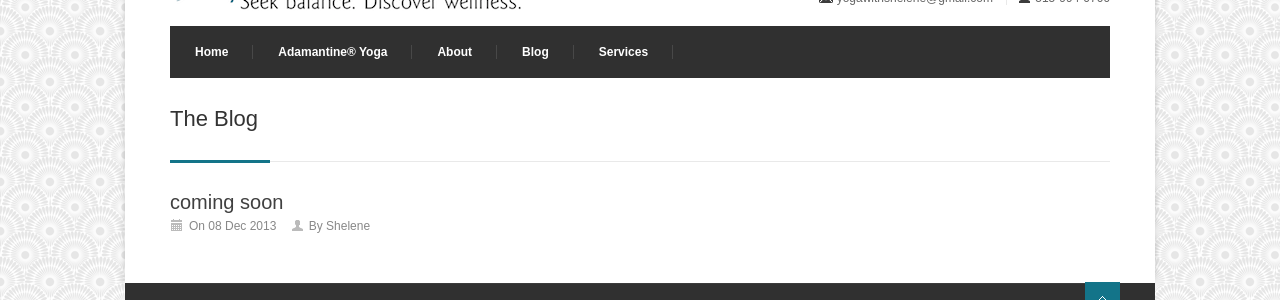
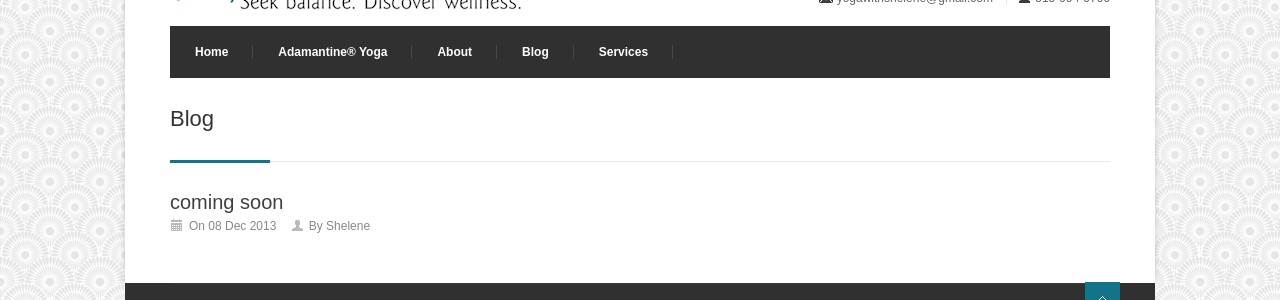
Before and after one commit to yogawithshelene/yogawithshelene.github.io, a Jekyll site: the page built from blog/index.html, in a window 1280 px wide. Shown: the part 169-469 px from the top of the page. Built offline with Jekyll 4.4.1, drawn with Linux system fonts in a browser that asks for light colours; nearby versions of some CDN libraries; Markdown is read by kramdown in place of the engine named in the settings.

Commit message:
changed h1 to blog

```diff
--- a/blog/index.html
+++ b/blog/index.html
@@ -7,7 +7,7 @@ title: Blog
 	<div class="sixteen columns">
 
 		<div id="page-title">
-			<h2>The Blog</h2>
+			<h2>Blog</h2>
 			<div id="bolded-line"></div>
 		</div>
 	</div>
```
